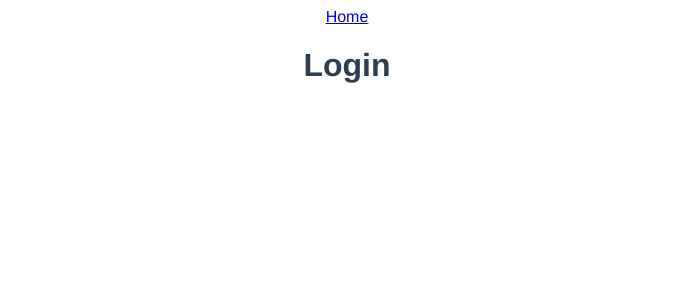
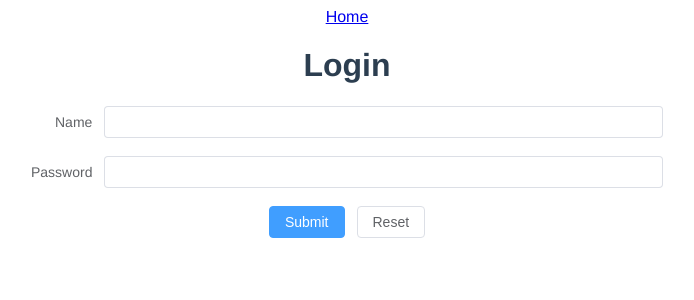
Before and after one commit to vitalic-web/space-cloud_front, a Vue app: page /login in a window 1280 px wide. Shown: the top 300 px of the page, without its empty margins (293-987 px from the left). Built offline with nearby package versions, Linux system fonts and the light colour scheme.

Commit message:
Add authentication

```diff
--- a/src/router/index.ts
+++ b/src/router/index.ts
@@ -19,7 +19,7 @@ const routes: Array<RouteRecordRaw> = [
   },
   {
     path: '/todo',
-    name: 'Dashboard',
+    name: 'ToDo',
     component: () => import('../views/ToDo.vue'),
     beforeEnter: (to, from, next) => {
       const authStore = useAuthStore();
--- a/src/stores/auth.ts
+++ b/src/stores/auth.ts
@@ -4,15 +4,22 @@ import { IAuthState } from '@/types';
 const useAuthStore = defineStore('auth', {
   state: (): IAuthState => ({
     token: null,
+    username: localStorage.getItem('username') || null,
   }),
   actions: {
     setToken(token: string) {
       this.token = token;
       localStorage.setItem('authToken', token);
     },
-    clearToken() {
+    setUsername(username: string) {
+      this.username = username;
+      localStorage.setItem('username', username);
+    },
+    logOut() {
       this.token = null;
       localStorage.removeItem('authToken');
+      this.username = null;
+      localStorage.removeItem('username');
     },
     checkAuth(): boolean {
       this.token = localStorage.getItem('authToken');
--- a/src/types.ts
+++ b/src/types.ts
@@ -1,3 +1,4 @@
 export interface IAuthState {
   token: string | null;
+  username: string | null;
 }
--- a/src/views/Home.vue
+++ b/src/views/Home.vue
@@ -1,12 +1,21 @@
 <template>
   <div class="home">
     <h1>Space Cloud TODO List</h1>
-    <h2>To use the service,
+    <h2 v-if="!authStore.checkAuth()">To use the service,
       please <router-link :to="{ name: 'Register' }">register</router-link>
       or <router-link :to="{ name: 'Login' }">log in</router-link>.
     </h2>
+    <h2 v-else>
+      Hello, {{ username }}!
+    </h2>
+    <button v-if="authStore.checkAuth()" @click="authStore.logOut()">Log Out</button>
   </div>
 </template>
 
 <script setup lang="ts">
+import useAuthStore from '@/stores/auth';
+import { storeToRefs } from 'pinia';
+
+const authStore = useAuthStore();
+const { username } = storeToRefs(authStore);
 </script>
--- a/src/views/Login.vue
+++ b/src/views/Login.vue
@@ -1,7 +1,115 @@
 <template>
-  <router-link :to="{ name: 'Home' }">Home</router-link>
-  <h1>Login</h1>
+  <div id="login" class="login-page">
+    <router-link :to="{ name: 'Home' }">Home</router-link>
+    <h1>Login</h1>
+    <el-form
+      ref="loginFormRef"
+      style="width: 50%"
+      :model="loginForm"
+      status-icon
+      :rules="rulesLogin"
+      label-width="auto"
+    >
+      <el-form-item label="Name" prop="name">
+        <el-input v-model="loginForm.name" />
+      </el-form-item>
+      <el-form-item label="Password" prop="pass">
+        <el-input v-model="loginForm.pass" type="password" autocomplete="off" />
+      </el-form-item>
+      <el-form-item>
+        <el-button type="primary" @click="submitLoginForm(loginFormRef)"
+        >Submit</el-button
+        >
+        <el-button @click="resetLoginForm(loginFormRef)">Reset</el-button>
+      </el-form-item>
+    </el-form>
+  </div>
 </template>
 
 <script setup lang="ts">
+import { ref, reactive } from 'vue';
+import { useRouter } from 'vue-router';
+import type { FormInstance, FormRules } from 'element-plus';
+import { publicApi } from '@/services/api';
+import { ElNotification } from 'element-plus';
+import useAuthStore from '@/stores/auth';
+
+const loginFormRef = ref<FormInstance>();
+
+const loginForm = reactive({
+  name: '',
+  pass: '',
+});
+
+const authStore = useAuthStore();
+const router = useRouter();
+
+const validateInput = (rule: any, value: any, callback: any) => {
+  if (value === '') {
+    callback(new Error('Please input'));
+  } else {
+    callback();
+  }
+};
+
+const rulesLogin = reactive<FormRules<typeof loginForm>>({
+  name: [{ validator: validateInput, trigger: 'blur' }],
+  pass: [{ validator: validateInput, trigger: 'blur' }],
+});
+
+const submitLoginForm = (formEl: FormInstance | undefined) => {
+  if (!formEl) return;
+  formEl.validate(async (valid) => {
+    if (valid) {
+      try {
+        const res = await publicApi.post('/login', {
+          username: loginForm.name,
+          password: loginForm.pass,
+        });
+        if (res.status === 200) {
+          console.log('res', res.data);
+          authStore.setToken(res.data.token);
+          authStore.setUsername(res.data.username);
+          ElNotification({
+            title: 'Success',
+            message: `Auth successful for ${res.data.username}. Redirect to your todos.`,
+            type: 'success',
+          });
+          setTimeout(() => {
+            router.push({ name: 'ToDo' });
+          }, 2000);
+        }
+      } catch (err) {
+        console.log(err);
+        ElNotification({
+          title: 'Error',
+          message: 'Something wrong',
+          type: 'error',
+        });
+      }
+    } else {
+      console.log('error submit!');
+      return false;
+    }
+  });
+};
+
+const resetLoginForm = (formEl: FormInstance | undefined) => {
+  if (!formEl) return;
+  formEl.resetFields();
+};
 </script>
+
+<style lang="scss">
+.login-page {
+  display: flex;
+  flex-direction: column;
+  align-items: center;
+}
+
+#login {
+  .el-form-item__content {
+    justify-content: center;
+  }
+}
+</style>
--- a/src/views/Register.vue
+++ b/src/views/Register.vue
@@ -9,7 +9,6 @@
       status-icon
       :rules="rules"
       label-width="auto"
-      class="demo-ruleForm"
     >
       <el-form-item label="Name" prop="name">
         <el-input v-model="registerForm.name" />
@@ -100,7 +99,7 @@ const submitForm = (formEl: FormInstance | undefined) => {
           console.log('res', res.data.user);
           ElNotification({
             title: 'Success',
-            message: `Registration successful for ${res.data.user.name}. Redirect to log in page.`,
+            message: `Registration successful for ${res.data.user.username}. Redirect to log in page.`,
             type: 'success',
           });
           setTimeout(() => {
```
